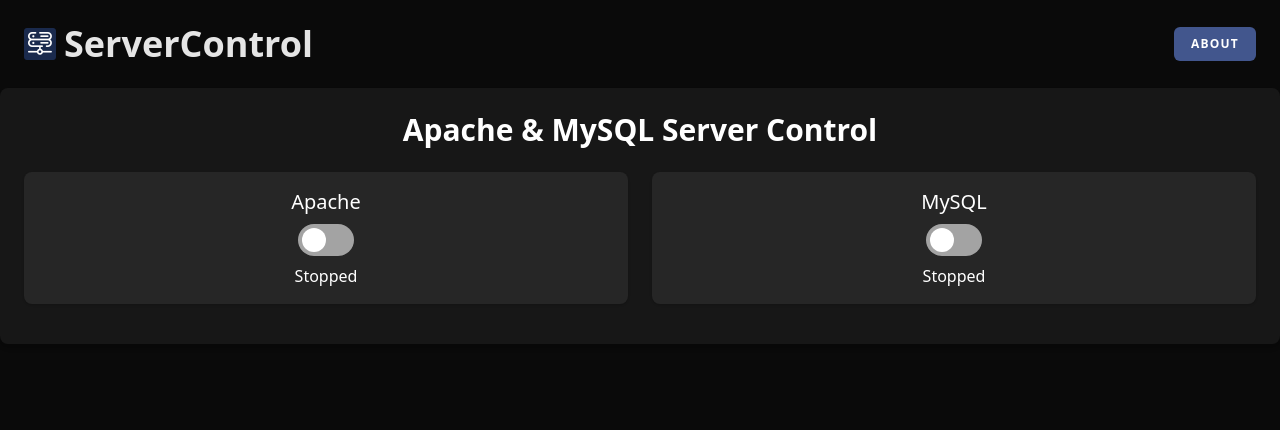
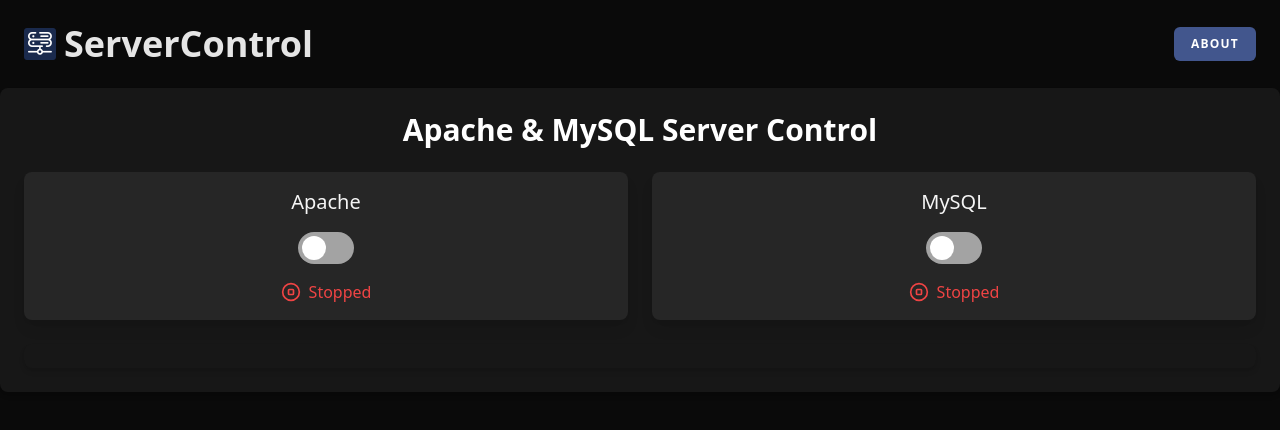
Before and after one commit to tacheraSasi/server-control-electron, a React (Vite) app: page / in a window 1280 px wide. Shown: the top 430 px of the page. Built offline with nearby package versions, Linux system fonts and the light colour scheme.

Commit message:
fixed the ui again

```diff
--- a/src/components/ServiceApp.jsx
+++ b/src/components/ServiceApp.jsx
@@ -1,4 +1,5 @@
 import React, { useState } from "react";
+import { CheckCircleIcon, CircleStop, XCircleIcon } from "lucide-react";
 import Switch from "./Switch";
 import Wrapper from "./Wrapper";
 
@@ -19,13 +20,12 @@
     }
   };
 
-
   return (
     <Wrapper title={"Apache & MySQL Server Control"}>
-
       <div className="grid grid-cols-1 md:grid-cols-2 gap-6">
-        <div className="flex flex-col items-center p-4 bg-neutral-800 rounded-lg shadow">
-          <h2 className="text-xl mb-2">Apache</h2>
+        {/* Apache Control */}
+        <div className="flex flex-col items-center p-4 bg-neutral-800 rounded-lg shadow-lg transition-all">
+          <h2 className="text-xl font-medium text-neutral-100 mb-4">Apache</h2>
           <Switch
             checked={apacheRunning}
             onChange={(e) => {
@@ -34,11 +34,22 @@
               controlService("apache2", checked ? "start" : "stop");
             }}
           />
-          <p className="mt-2">{apacheRunning ? "Running" : "Stopped"}</p>
+          <p className={`mt-4 flex items-center ${apacheRunning ? "text-green-500" : "text-red-500"}`}>
+            {apacheRunning ? (
+              <>
+                <CheckCircleIcon className="w-5 h-5 mr-2" /> Running
+              </>
+            ) : (
+              <>
+                <CircleStop className="w-5 h-5 mr-2" /> Stopped
+              </>
+            )}
+          </p>
         </div>
 
-        <div className="flex flex-col items-center p-4 bg-neutral-800 rounded-lg shadow">
-          <h2 className="text-xl mb-2">MySQL</h2>
+        {/* MySQL Control */}
+        <div className="flex flex-col items-center p-4 bg-neutral-800 rounded-lg shadow-lg transition-all">
+          <h2 className="text-xl font-medium text-neutral-100 mb-4">MySQL</h2>
           <Switch
             checked={mysqlRunning}
             onChange={(e) => {
@@ -47,11 +58,23 @@
               controlService("mysql", checked ? "start" : "stop");
             }}
           />
-          <p className="mt-2">{mysqlRunning ? "Running" : "Stopped"}</p>
+          <p className={`mt-4 flex items-center ${mysqlRunning ? "text-green-500" : "text-red-500"}`}>
+            {mysqlRunning ? (
+              <>
+                <CheckCircleIcon className="w-5 h-5 mr-2" /> Running
+              </>
+            ) : (
+              <>
+                <CircleStop className="w-5 h-5 mr-2" /> Stopped
+              </>
+            )}
+          </p>
         </div>
       </div>
-      <div className="mt-4">
-        <p className="text-neutral-300">{status}</p>
+
+      {/* Status Message */}
+      <div className="mt-6 p-3 rounded-lg bg-neutral-900 shadow-md text-neutral-300">
+        <p>{status}</p>
       </div>
     </Wrapper>
   );
```
